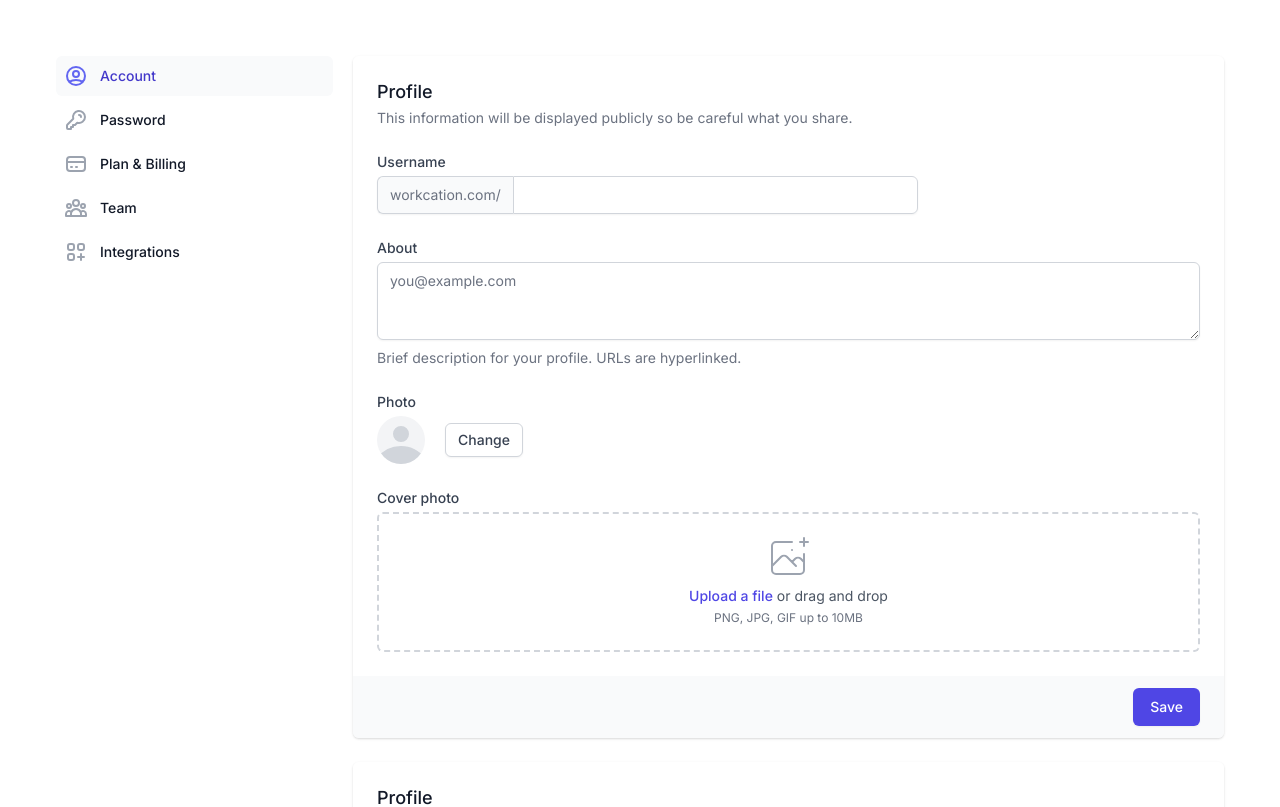
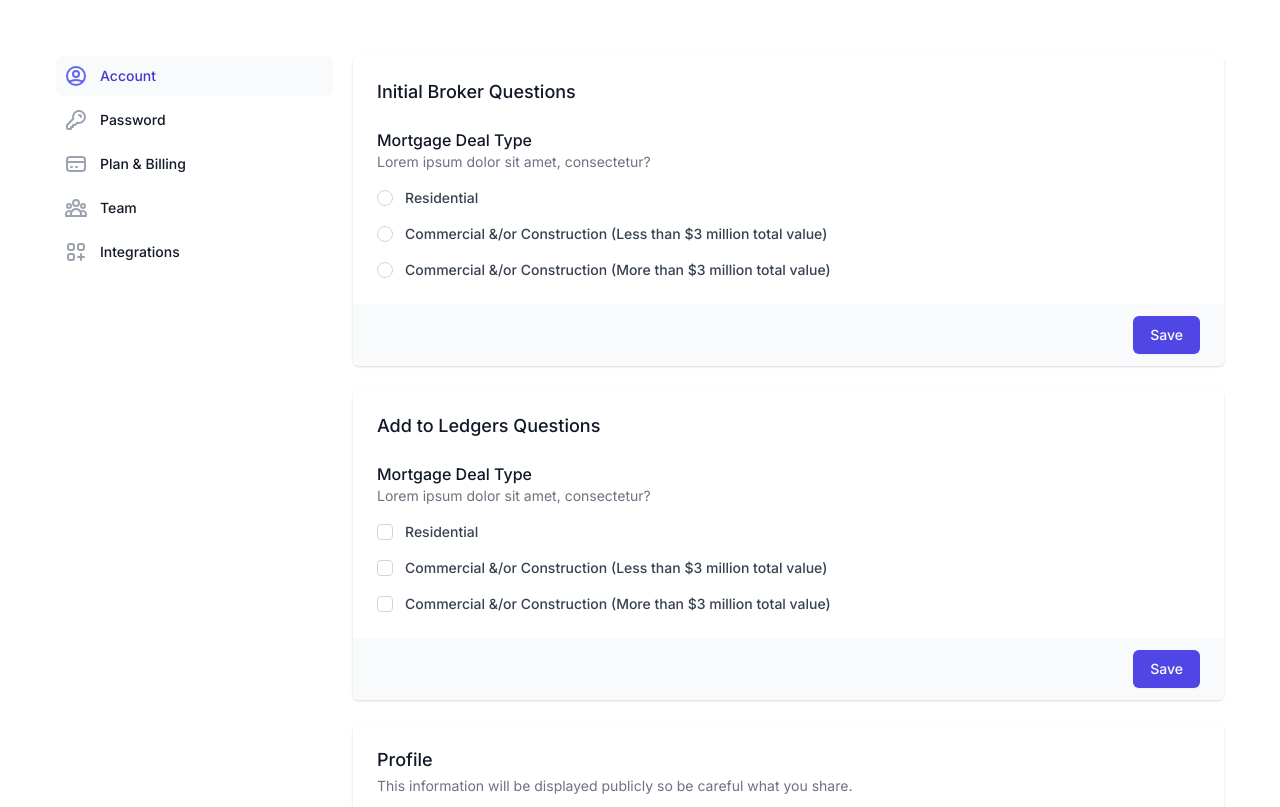
Before and after one commit to parssak/broker-app, a Vue app: page / in a window 1280 px wide. Shown: the top 807 px of the page. Built offline with nearby package versions, Linux system fonts and the light colour scheme; what @tailwindcss/typography would draw is missing.

Commit message:
added checklistsimple

```diff
--- a/src/components/app/Form.vue
+++ b/src/components/app/Form.vue
@@ -44,6 +44,12 @@
   </form>
 </template>
 
+<style>
+.form-full {
+  grid-column: span 3 / span 3;
+}
+</style>
+
 <script>
 export default {
   props: {
--- /dev/null
+++ b/src/components/base/inputs/CheckListSimple.vue
@@ -0,0 +1,90 @@
+<template>
+  <div>
+    <label class="text-base font-medium text-gray-900">{{ title }}</label>
+    <p class="text-sm leading-5 text-gray-500">
+      {{ description }}
+    </p>
+    <fieldset class="mt-4">
+      <legend class="sr-only">{{ legend }}</legend>
+      <div class="space-y-4">
+        <div v-for="item in items" :key="item.id" class="flex items-start">
+          <div class="flex items-center h-5">
+            <input
+              :id="item.id"
+              :name="item.title"
+              type="checkbox"
+              class="
+                focus:ring-indigo-500
+                h-4
+                w-4
+                text-indigo-600
+                border-gray-300
+                rounded
+              "
+            />
+          </div>
+          <div class="ml-3 text-sm">
+            <label :for="item.title" class="font-medium text-gray-700">{{
+              item.title
+            }}</label>
+            <!-- <p id="comments-description" class="text-gray-500">
+              Get notified when someones posts a comment on a posting.
+            </p> -->
+          </div>
+          <!-- <input
+            :id="item.id"
+            :name="itemsName"
+            type="radio"
+            :checked="item.id === 'email'"
+            class="
+              focus:ring-indigo-500
+              h-4
+              w-4
+              text-indigo-600
+              border-gray-300
+            "
+          />
+          <label
+            :for="item.id"
+            class="ml-3 block text-sm font-medium text-gray-700"
+          >
+            {{ item.title }}
+          </label> -->
+        </div>
+      </div>
+    </fieldset>
+  </div>
+</template>
+
+<script>
+const defaultItems = [
+  { id: "email", title: "Email" },
+  { id: "sms", title: "Phone (SMS)" },
+  { id: "push", title: "Push notification" },
+];
+
+export default {
+  props: {
+    title: {
+      type: String,
+      default: "Notifications",
+    },
+    description: {
+      type: String,
+      default: "Lorem ipsum dolor sit amet, consectetur?",
+    },
+    items: {
+      type: Array,
+      default: () => defaultItems,
+    },
+    itemsName: {
+      type: String,
+      default: "notification-method",
+    },
+    legend: {
+      type: String,
+      default: "Notification Method",
+    },
+  },
+};
+</script>
--- /dev/null
+++ b/src/components/base/inputs/RadioListSimple.vue
@@ -0,0 +1,73 @@
+<template>
+  <div>
+    <label class="text-base font-medium text-gray-900">{{ title }}</label>
+    <p class="text-sm leading-5 text-gray-500">
+      {{ description }}
+    </p>
+    <fieldset class="mt-4">
+      <legend class="sr-only">{{ legend }}</legend>
+      <div class="space-y-4">
+        <div v-for="item in items" :key="item.id" class="flex items-center">
+          <input
+            :id="item.id"
+            :name="itemsName"
+            type="radio"
+            :checked="item.id === 'email'"
+            class="
+              focus:ring-indigo-500
+              h-4
+              w-4
+              text-indigo-600
+              border-gray-300
+            "
+            @change="onChange"
+          />
+          <label
+            :for="item.id"
+            class="ml-3 block text-sm font-medium text-gray-700"
+          >
+            {{ item.title }}
+          </label>
+        </div>
+      </div>
+    </fieldset>
+  </div>
+</template>
+
+<script>
+const defaultItems = [
+  { id: "email", title: "Email" },
+  { id: "sms", title: "Phone (SMS)" },
+  { id: "push", title: "Push notification" },
+];
+
+export default {
+  props: {
+    title: {
+      type: String,
+      default: "Notifications",
+    },
+    description: {
+      type: String,
+      default: "Lorem ipsum dolor sit amet, consectetur?",
+    },
+    items: {
+      type: Array,
+      default: () => defaultItems,
+    },
+    itemsName: {
+      type: String,
+      default: "notification-method",
+    },
+    legend: {
+      type: String,
+      default: "Notification Method",
+    },
+  },
+  methods: {
+    onChange(event) {
+      this.$emit("change", event);
+    },
+  },
+};
+</script>
--- a/src/views/home/index.vue
+++ b/src/views/home/index.vue
@@ -33,6 +33,18 @@
       </aside>
 
       <div class="space-y-6 sm:px-6 lg:px-0 lg:col-span-9">
+        <Form title="Initial Broker Questions" description=" ">
+          <div class="form-full">
+            <RadioListSimple title="Mortgage Deal Type" :items="mortageTypes" />
+          </div>
+        </Form>
+
+        <Form title="Add to Ledgers Questions" description=" ">
+          <div class="form-full">
+            <CheckListSimple title="Mortgage Deal Type" :items="mortageTypes" />
+          </div>
+        </Form>
+
         <form action="#" method="POST">
           <div class="shadow sm:rounded-md sm:overflow-hidden">
             <div class="bg-white py-6 px-4 space-y-6 sm:p-6">
@@ -742,6 +754,8 @@
 </template>
 
 <script>
+import CheckListSimple from "../../components/base/inputs/CheckListSimple.vue";
+import RadioListSimple from "../../components/base/inputs/RadioListSimple.vue";
 import FileInput from "../../components/base/inputs/FileInput.vue";
 import Form from "../../components/app/Form.vue";
 import Container from "../../components/layouts/Container.vue";
@@ -761,11 +775,24 @@ const navigation = [
   { name: "Integrations", href: "#", icon: ViewGridAddIcon, current: false },
 ];
 
+const mortageTypes = [
+  { id: "residential", title: "Residential" },
+  {
+    id: "commercial-less-3",
+    title: "Commercial &/or Construction (Less than $3 million total value)",
+  },
+  {
+    id: "commerial-more-3",
+    title: "Commercial &/or Construction (More than $3 million total value)",
+  },
+];
+
 export default {
-  components: { Container, Form, FileInput },
+  components: { Container, Form, FileInput, RadioListSimple, CheckListSimple },
   setup() {
     return {
       navigation,
+      mortageTypes,
     };
   },
 };
```
